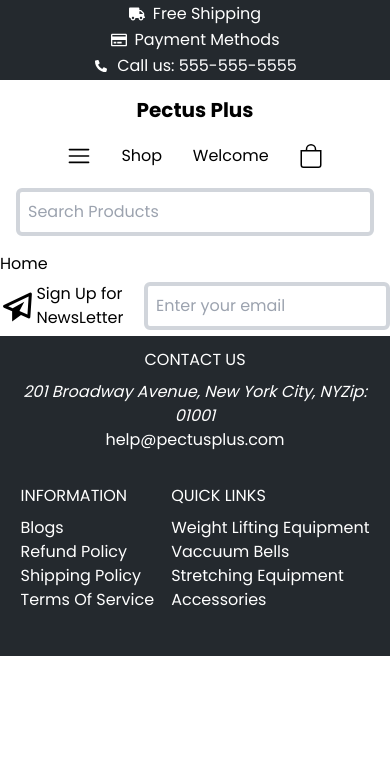
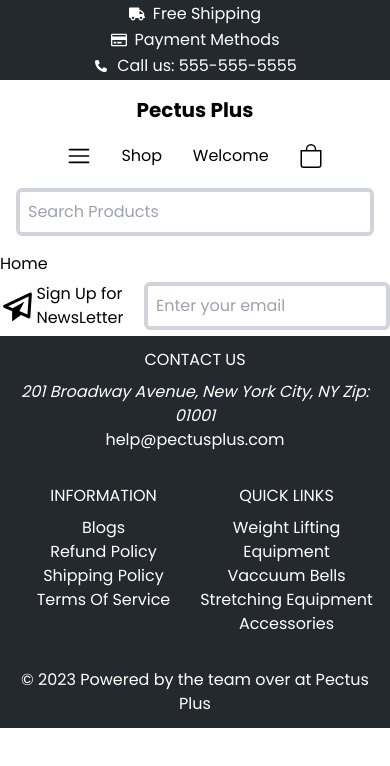
Before and after one commit to Asalz20/pectus-plus-frontend, a React (Vite) app: page / in a window 390 px wide. Shown: the top 766 px of the page. Built offline with nearby package versions, Linux system fonts and the light colour scheme.

Commit message:
Aligned Information and Quick Links div and fixed responsivness

```diff
--- a/src/components/Footer.jsx
+++ b/src/components/Footer.jsx
@@ -32,7 +32,7 @@ export const Footer = () => {
           <ul>
             <address>
               201 Broadway Avenue, New York City, NY
-              <span>Zip: 01001</span>
+              <span> Zip: 01001</span>
             </address>
             <li>
               {" "}
@@ -40,8 +40,8 @@ export const Footer = () => {
             </li>
           </ul>
         </div>
-        <div className="flex flex-row justify-around">
-          <div className="mb-8">
+        <div className="flex flex-row justify-center w-full max-w-screen-lg m-auto">
+          <div className="w-full flex flex-col items-center mb-8 text-center">
             <h3 className="mb-2">INFORMATION</h3>
             <ul>
               {infoLinks.map((links, index) => (
@@ -51,7 +51,7 @@ export const Footer = () => {
               ))}
             </ul>
           </div>
-          <div className="mb-8">
+          <div className="w-full flex flex-col items-center mb-8 text-center">
             <h3 className="mb-2">QUICK LINKS</h3>
             <ul>
               {quickLinks.map((links, index) => (
@@ -62,6 +62,10 @@ export const Footer = () => {
             </ul>
           </div>
         </div>
+        <span className="text-center">
+          &copy; {new Date().getFullYear()} Powered by the team over at Pectus
+          Plus
+        </span>
       </section>
     </footer>
   );
```
